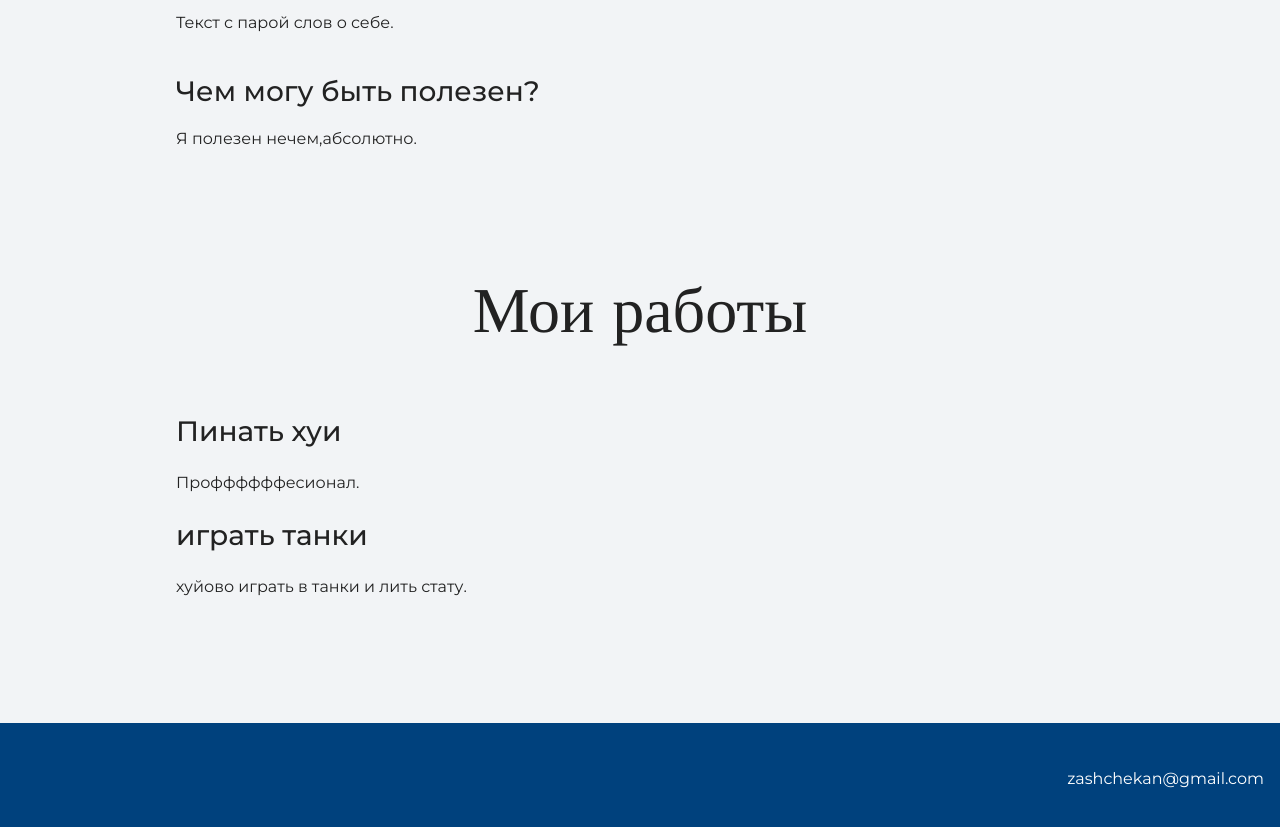
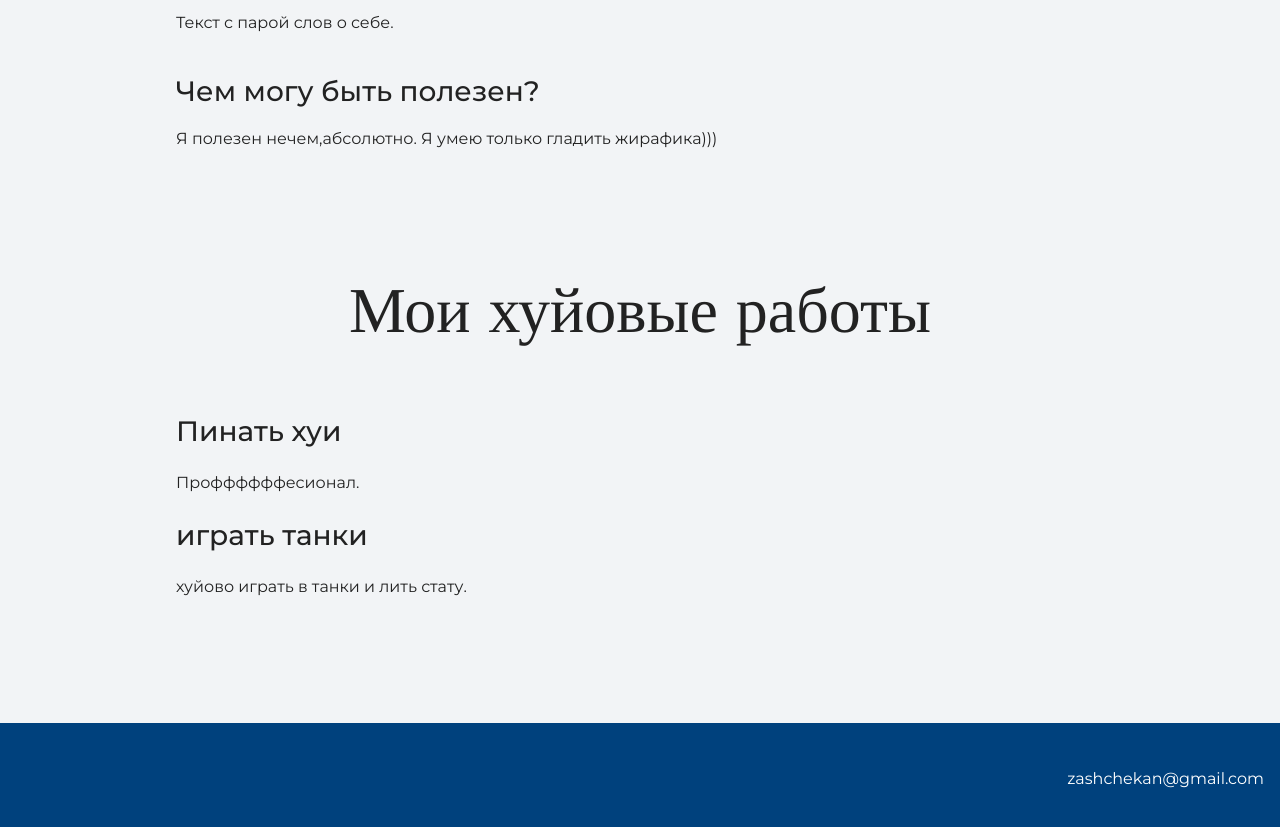
Before and after one commit to rock909/my-site, a plain HTML site: page index.html in a window 1280 px wide. Shown: the part 1300-2127 px from the top of the page. Drawn offline with nearby package versions, Linux system fonts and the light colour scheme.

Commit message:
Add files via upload

```diff
--- a/index.html
+++ b/index.html
@@ -27,13 +27,13 @@
       <h3>Пара слов о себе я могу сказать что я люблю кричать в очко бывшей и слышать там эхо. </h3>
       <p>Текст с парой слов о себе.</p>
       <h3>Чем могу быть полезен?</h3>
-      <p>Я полезен нечем,абсолютно.</p>
+      <p>Я полезен нечем,абсолютно. Я умею только гладить жирафика)))</p>
     </div>
     </section>
 
     <section class="portfolio">
       <div class="container">
-      <h2 class="subheading">Мои работы</h2>
+      <h2 class="subheading">Мои хуйовые работы</h2>
 
       <h3>Пинать хуи</h3>
       <p>Проффффффесионал.</p>
```
